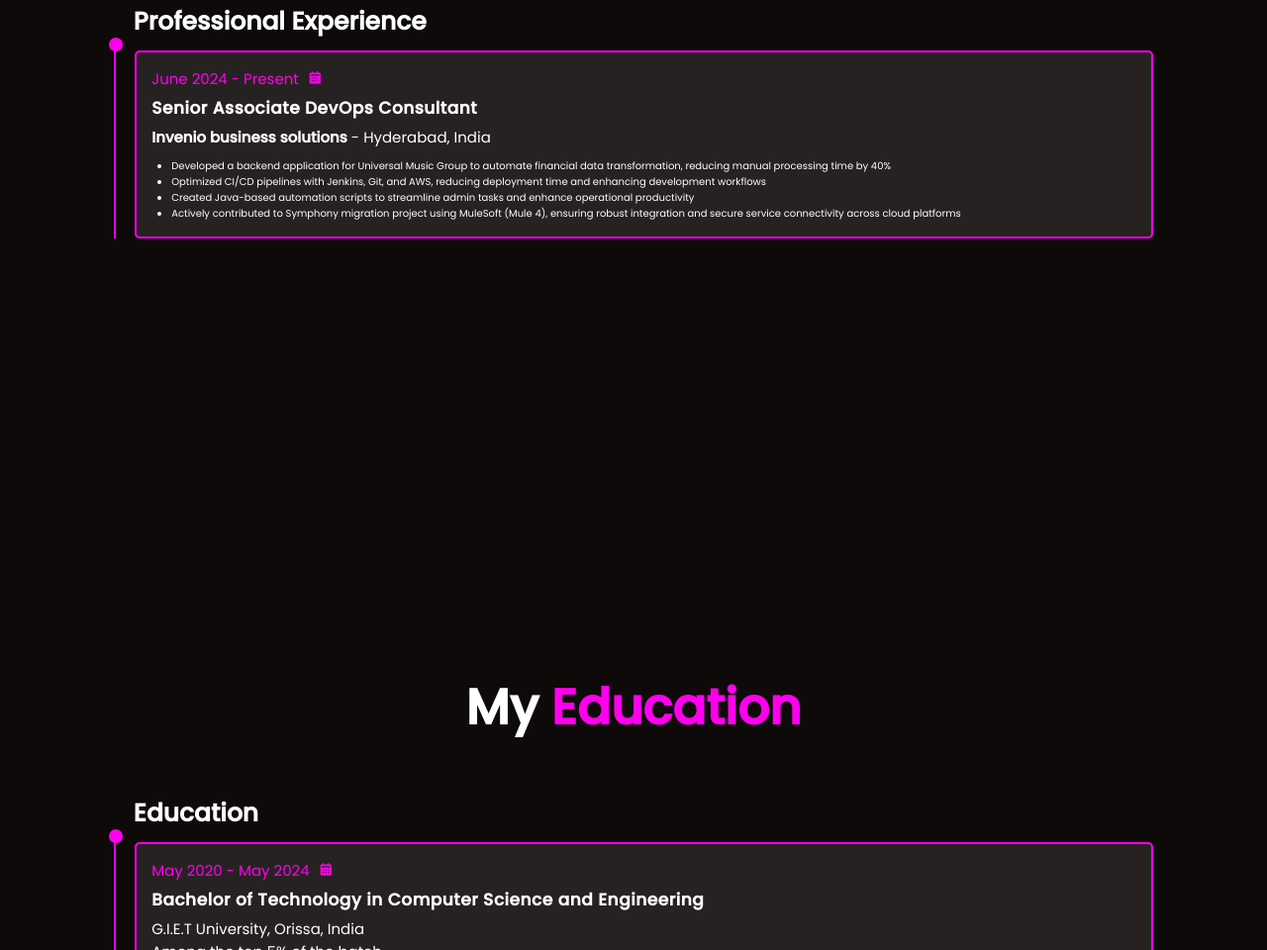
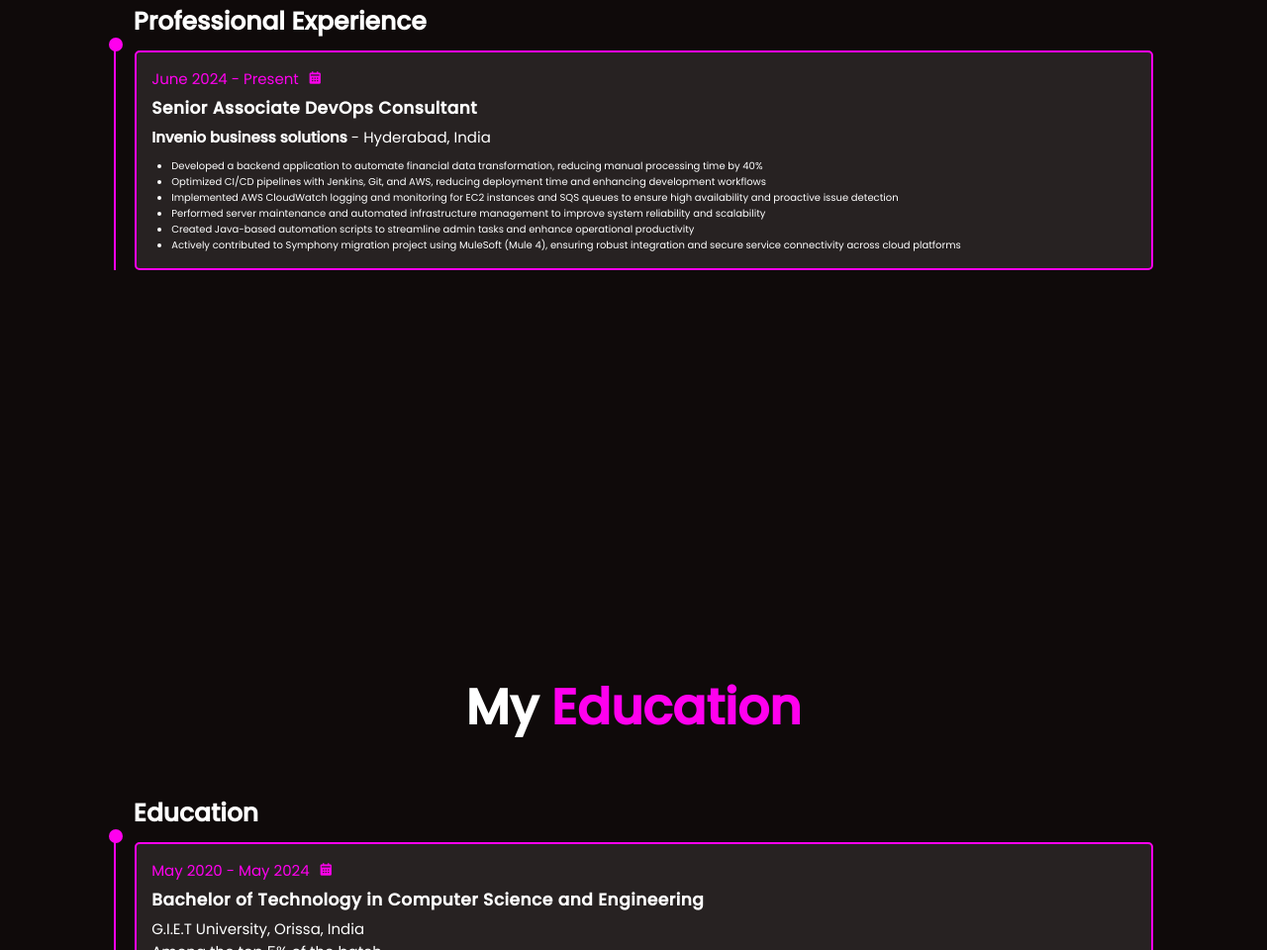
Before and after one commit to aniket532015/portfolio_2, a website: page index.html in a window 1280 px wide. Shown: the part 1022-1982 px from the top of the page at 99% size. Drawn offline with nearby package versions, Linux system fonts and the light colour scheme.

Commit message:
details updated

```diff
--- a/index.html
+++ b/index.html
@@ -74,8 +74,10 @@
                             <h3>Senior Associate DevOps Consultant</h3>
                             <p><strong>Invenio business solutions</strong> - Hyderabad, India</p>
                             <ul style="margin-left: 20px; margin-top: 10px;">
-                                <li>Developed a backend application for Universal Music Group to automate financial data transformation, reducing manual processing time by 40%</li>
+                                <li>Developed a backend application to automate financial data transformation, reducing manual processing time by 40%</li>
                                 <li>Optimized CI/CD pipelines with Jenkins, Git, and AWS, reducing deployment time and enhancing development workflows</li>
+                                <li>Implemented AWS CloudWatch logging and monitoring for EC2 instances and SQS queues to ensure high availability and proactive issue detection</li>
+                                <li>Performed server maintenance and automated infrastructure management to improve system reliability and scalability</li>
                                 <li>Created Java-based automation scripts to streamline admin tasks and enhance operational productivity</li>
                                 <li>Actively contributed to Symphony migration project using MuleSoft (Mule 4), ensuring robust integration and secure service connectivity across cloud platforms</li>
                             </ul>
@@ -324,7 +326,7 @@
                 </div>
                 <div class="contact-item">
                     <i class='bx bxl-linkedin'></i>
-                    <a href="https://linkedin.com/in/aniketkumar/" target="_blank">linkedin.com/in/aniketkumar/</a>
+                    <a href="https://www.linkedin.com/in/aniket-kumar-840b571b8/" target="_blank">linkedin.com/in/aniketkumar/</a>
                 </div>
                 <div class="contact-item">
                     <i class='bx bxl-github'></i>
```
